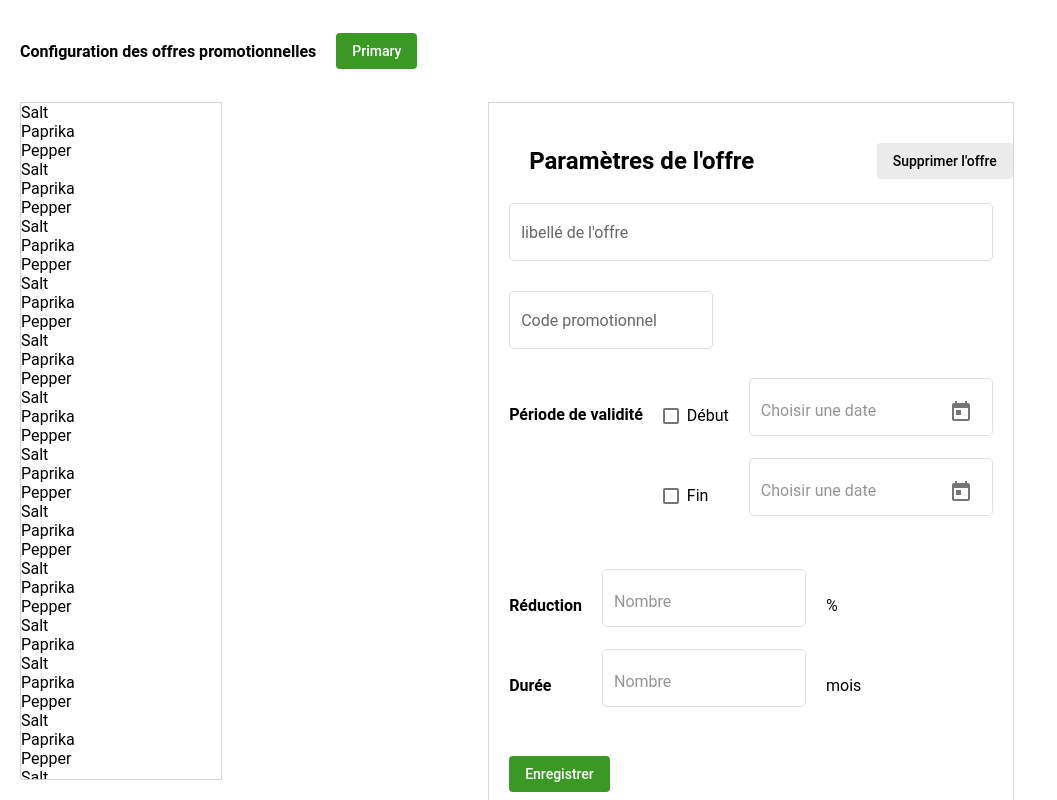
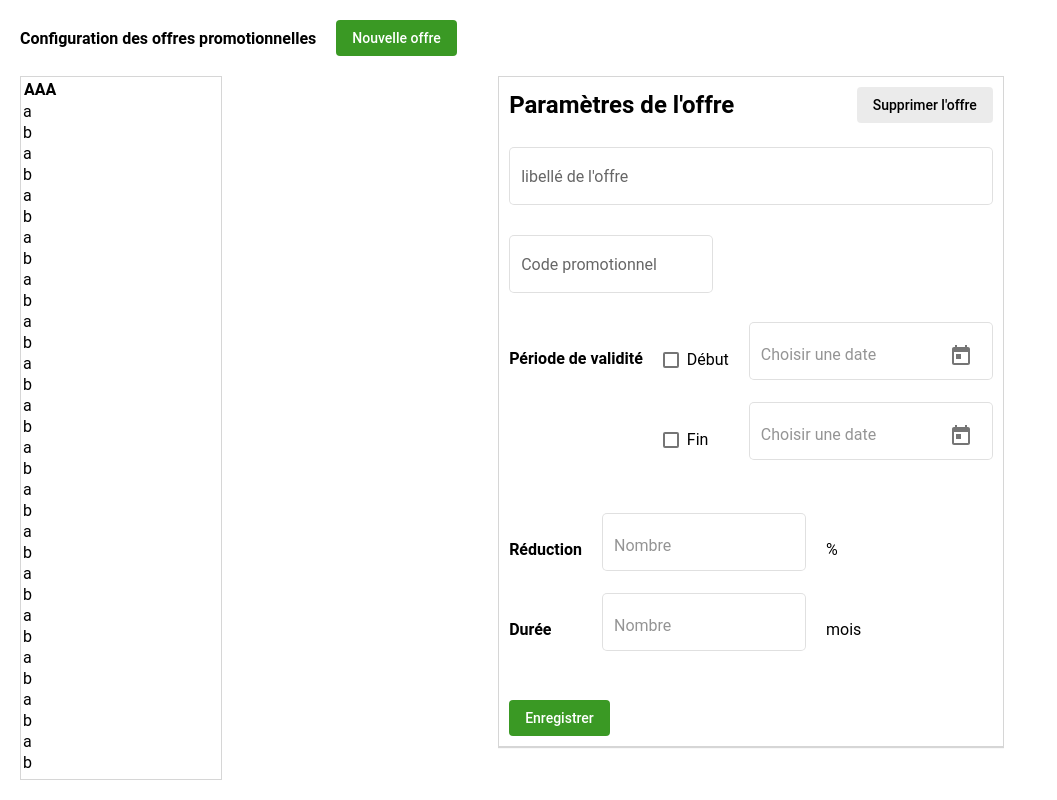
Before and after one commit to emilletpharma/Coupon, an Angular app: page / in a window 1280 px wide. Shown: the whole page, without its empty margins (0-1057 px from the left). Built offline with nearby package versions, Linux system fonts and the light colour scheme.

Commit message:
4 files modified

```diff
--- a/src/app/form-field-overview-example.html
+++ b/src/app/form-field-overview-example.html
@@ -1,75 +1,29 @@
 <div class="container">
 	<div class="header">
 		<div class="title bold">Configuration des offres promotionnelles</div>
-		<button mat-flat-button class="primary-button">Primary</button>
+		<button mat-flat-button class="primary-button">Nouvelle offre</button>
 	</div>
 
 	<div class="content">
 		<div class="left">
 
-			<div> Salt </div>
+      <table>
+        <th>
+          AAA
+        </th>
+        <tr *ngFor="let value of values">
 
-			<div> Paprika </div>
-			<div> Pepper </div>
-			<div> Salt </div>
-			<div> Paprika </div>
+          {{value}}
 
 
-			<div> Pepper </div>
-			<div> Salt </div>
-			<div> Paprika </div>
-			<div> Pepper </div>
-			<div> Salt </div>
-			<div> Paprika </div>
-			<div> Pepper </div>
-			<div> Salt </div>
-			<div> Paprika </div>
-			<div> Pepper </div>
-			<div> Salt </div>
-			<div> Paprika </div>
-			<div> Pepper </div>
-			<div> Salt </div>
-			<div> Paprika </div>
-			<div> Pepper </div>
-			<div> Salt </div>
-			<div> Paprika </div>
-			<div> Pepper </div>
-			<div> Salt </div>
-			<div> Paprika </div>
-			<div> Pepper </div>
-			<div> Salt </div>
-			<div> Paprika </div>
+        </tr>
 
-			<div> Salt </div>
-			<div> Paprika </div>
-			<div> Pepper </div>
-			<div> Salt </div>
-			<div> Paprika </div>
 
-			<div> Pepper </div>
-			<div> Salt </div>
-			<div> Paprika </div>
-			<div> Pepper </div>
-			<div> Salt </div>
-			<div> Paprika </div>
-			<div> Pepper </div>
-			<div> Salt </div>
-			<div> Paprika </div>
-			<div> Pepper </div>
-			<div> Salt </div>
-			<div> Paprika </div>
-			<div> Pepper </div>
-			<div> Salt </div>
-			<div> Paprika </div>
-			<div> Pepper </div>
-			<div> Salt </div>
-			<div> Paprika </div>
-			<div> Pepper </div>
-			<div> Salt </div>
-			<div> Paprika </div>
-			<div> Pepper </div>
-			<div> Salt </div>
-			<div> Paprika </div>
+      </table>
+
+
+
+
 
 
 
@@ -127,58 +81,6 @@
 						</div>
 					</div>
 
-
-
-
-					<!-- 					<div class="horizontal">
-
-						<div class="right-space bold">Période de validité</div>
-						<div>
-							<mat-checkbox class="right-space">Début</mat-checkbox>
-						</div>
-						<div>
-							<mat-form-field appearance="outline">
-								<input matInput [matDatepicker]="picker1" placeholder="Choisir une date">
-								<mat-datepicker-toggle matSuffix [for]="picker1"></mat-datepicker-toggle>
-								<mat-datepicker #picker1></mat-datepicker>
-							</mat-form-field>
-						</div>
-					</div>
-
-					<div class="horizontal">
-						<div class="right-space bold">aaa</div>
-						<div>
-							<mat-checkbox class="right-space">Fin</mat-checkbox>
-						</div>
-						<div>
-							<mat-form-field appearance="outline">
-								<input matInput [matDatepicker]="picker2" placeholder="Choisir une date">
-								<mat-datepicker-toggle matSuffix [for]="picker2"></mat-datepicker-toggle>
-								<mat-datepicker #picker2></mat-datepicker>
-							</mat-form-field>
-						</div>
-					</div>
-
-					<div class="horizontal">
-						<div class="right-space bold">Réduction</div>
-						<mat-form-field appearance="outline" class="right-space">
-							<input ty matInput placeholder="Pourcentage">
-            </mat-form-field>
-							<div>%</div>
-					</div>
-
-					<div class="horizontal">
-						<div class="right-space bold">Durée</div>
-						<mat-form-field appearance="outline" class="right-space">
-							<input matInput placeholder="Nombre">
-            </mat-form-field>
-							<div>mois</div>
-					</div>
-					<div class="bold">Description</div>
-					<mat-form-field class="full-width" appearance="outline">
-						<textarea  matInput></textarea>
-					</mat-form-field>
-          -->
 					<button mat-flat-button class="primary-button end">Enregistrer</button>
 		</div>
     </div>
--- a/src/app/form-field-overview-example.scss
+++ b/src/app/form-field-overview-example.scss
@@ -29,37 +29,48 @@
       flex-basis: 200px;
       border: solid 1px rgba(0, 0, 0, 0.16);
 
+      th {
+        background: white;
+        position: sticky;
+        top: 0;
+      }
+
       .title {
         padding-right: 10px;
         }
       }
 
     .right {
-
         overflow: auto;
         display: flex;
         flex-direction: column;
         align-items: flex-start;
         align-content: space-between;
 
-
         .frame {
-          padding: 20px;
+          padding: 10px;
           box-shadow: 0 1px 1px 0 rgba(0, 0, 0, 0.16);
           border: solid 1px rgba(0, 0, 0, 0.16);
 
           .header {
-            width: 100%;
+            margin: 0px;
             display: flex;
             flex-direction: row;
             align-items: center;
             justify-content: space-between;
+            margin-bottom: 20px;
 
             .title {
+              text-align: left;
               font-size: 24px;
           }
+
+          .secondary-button {
+            color: black;
+            background: rgba(0, 0, 0, 0.08);
           }
-}
+        }
+      }
 
         .horizontal {
           width: 100%;
@@ -68,11 +79,6 @@
           align-items: baseline;
         }
       }
-
-
-
-
-
   }
 }
 
@@ -81,10 +87,7 @@
   background: #3a9924;
   }
 
-.secondary-button {
-  color: black;
-  background: rgba(0, 0, 0, 0.08);
-}
+
 
 .full-width {
   width: 100%;
@@ -118,7 +121,6 @@
   height: 80px;
 }
 
-
-      .space {
-        flex: 1;
-      }
+.space {
+  flex: 1;
+}
--- a/src/app/form-field-overview-example.ts
+++ b/src/app/form-field-overview-example.ts
@@ -19,6 +19,6 @@ export class FormFieldOverviewExample {
   ]
 
 
-
+values = ["a", "b","a", "b","a", "b","a", "b","a", "b","a", "b","a", "b","a", "b","a", "b","a", "b","a", "b","a", "b","a", "b","a", "b","a", "b","a", "b","a", "b","a", "b","a", "b","b","a", "b","a", "b","a", "b","a", "b","a", "b","a", "b","a", "b","a", "b","a", "b","b","a", "b","a", "b","a", "b","a", "b","a", "b","a", "b","a", "b","a", "b","a", "b","b","a", "b","a", "b","a", "b","a", "b","a", "b","a", "b","a", "b","a", "b","a", "b",]
 
 }
```
Also changed, not shown: src/index.html (line endings or trailing spaces).
